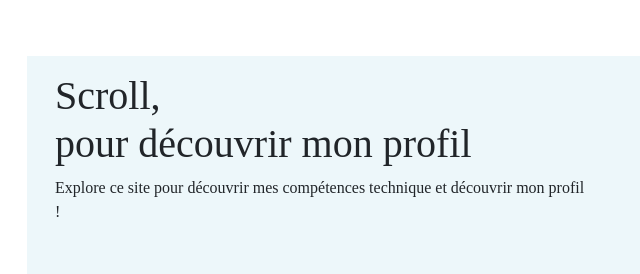
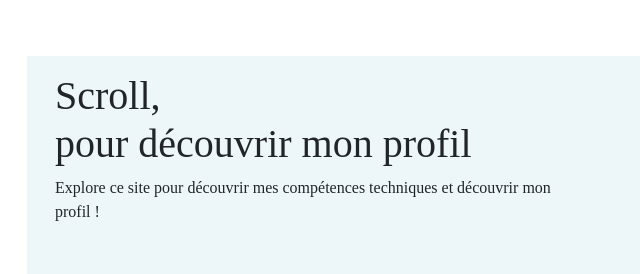
Before and after one commit to enniriss/Portfolio, a website: page works.html in a window 1280 px wide. Shown: the top 274 px of the page, 43-683 px from the left. Drawn offline with Linux system fonts and the light colour scheme.

Commit message:
Update works.html

```diff
--- a/works.html
+++ b/works.html
@@ -101,7 +101,7 @@
                 class="col-md-6 order-md-1 order-sm-2 ordre-test-end text-md-start text-sm-center text-lg-start centretext">
                 <h1>Scroll, <br> pour découvrir mon profil</h1>
                 <p>
-                    Explore ce site pour découvrir mes compétences technique et découvrir mon profil !
+                    Explore ce site pour découvrir mes compétences techniques et découvrir mon profil !
                 </p>
             </div>
             <div class="col-md-6 order-md-2
```
